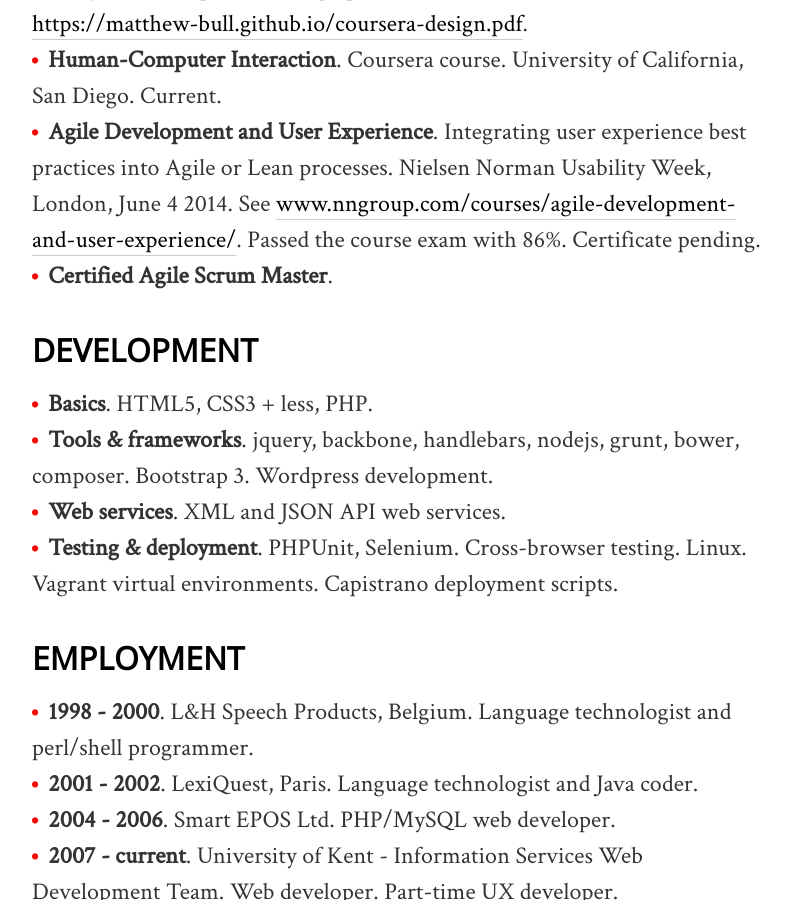
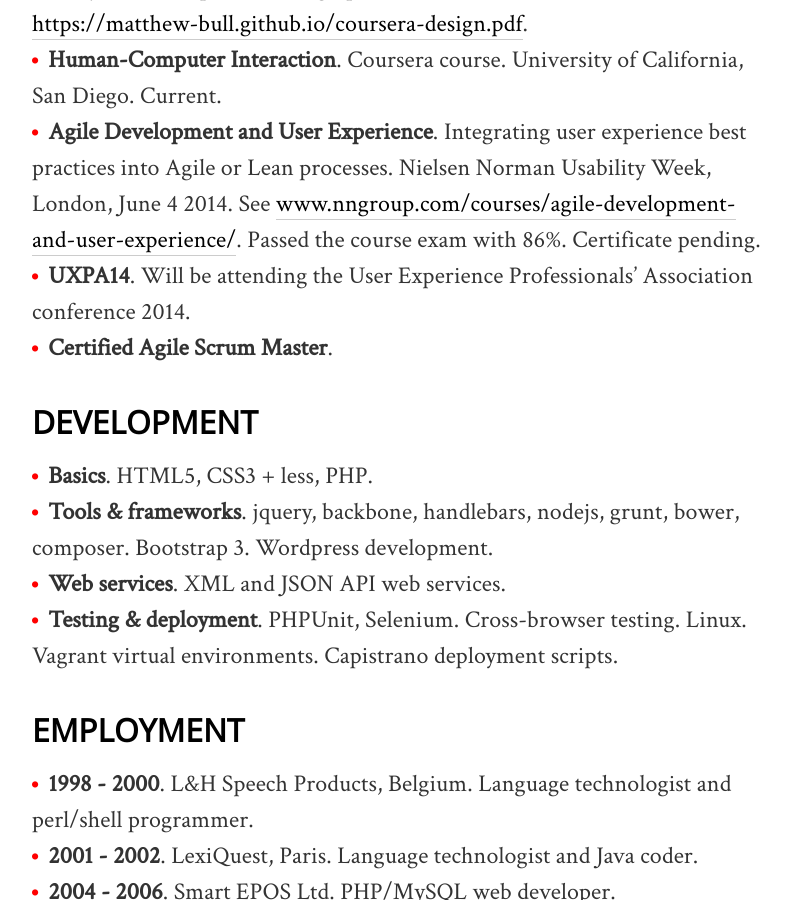
Before and after one commit to matthew-bull/matthew-bull.github.io, a Jekyll site: the page built from index.md, in a window 1280 px wide and 900 px high, scrolled down 735 px. Shown: the whole window, without its empty margins (238-1029 px from the left). Built offline with Jekyll 4.4.1, drawn with Linux system fonts in a browser that asks for light colours; nearby versions of some CDN libraries.

Commit message:
text changes

```diff
--- a/index.md
+++ b/index.md
@@ -18,6 +18,7 @@
 - **Creation of Artifacts in Society**. Coursera course (from the University of Pennsylvania) on product design processes. Distinction (>90%). Certificate at [{{ site.url }}/coursera-design.pdf]({{ site.url }}/coursera-design.pdf).
 - **Human-Computer Interaction**. Coursera course. University of California, San Diego. Current.
 - **Agile Development and User Experience**. Integrating user experience best practices into Agile or Lean processes. Nielsen Norman Usability Week, London, June 4 2014. See [www.nngroup.com/courses/agile-development-and-user-experience/](http://www.nngroup.com/courses/agile-development-and-user-experience/). Passed the course exam with 86%. Certificate pending.
+- **UXPA14**. Will be attending the User Experience Professionals' Association conference 2014.
 - **Certified Agile Scrum Master**.
 
 ## DEVELOPMENT
```
Also changed, not shown: about.md (+2 -0 lines).
